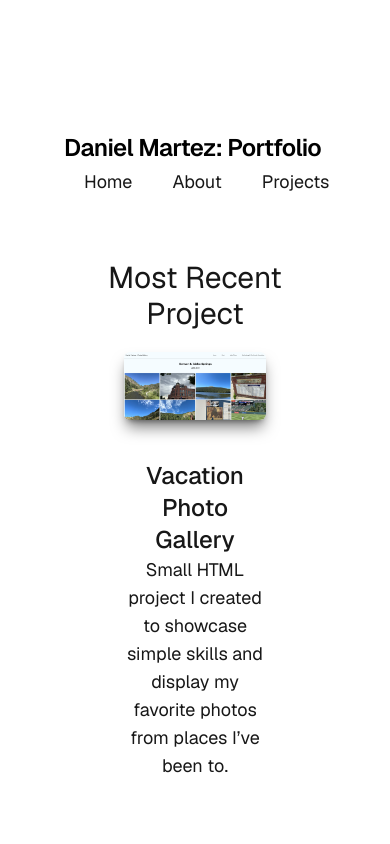
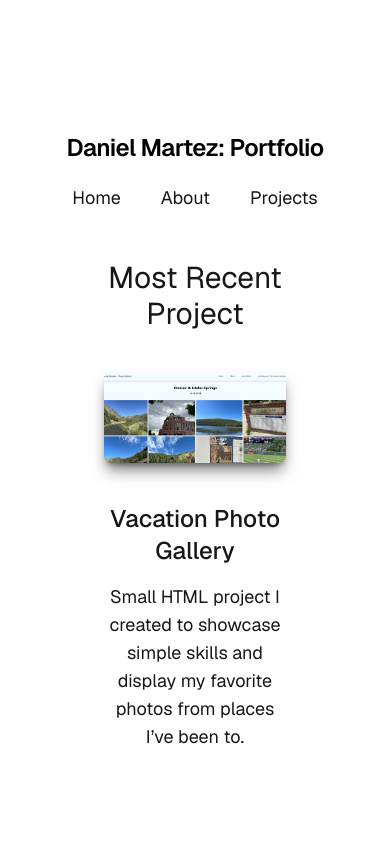
Before and after one commit to martezdaniel/new-portfolio, a Next.js app: page / in a window 390 px wide. Shown: the top 844 px of the page. Built offline with nearby package versions, Linux system fonts and the light colour scheme.

Commit message:
made some changes to home page for good responsive mobile design

```diff
--- a/app/layout.tsx
+++ b/app/layout.tsx
@@ -44,9 +44,9 @@ export default function RootLayout({
       >
         {/* header and nav bar */}
         <div className="flex min-h-screen bg-zinc-50 font-sans justify-center dark:bg-gray-900">
-          <main className="flex min-h-screen w-full max-w-3xl justify-center py-32 px-16 bg-white dark:bg-gray-900">
+          <main className="flex min-h-screen w-full max-w-4xl justify-center py-32 px-16 bg-white dark:bg-gray-900">
             <div className="flex flex-col gap-6 w-full">
-              <div className="flex flex-row flex-wrap items-center justify-between w-full">
+              <div className="flex flex-col sm:flex-row items-center text-center justify-between w-full gap-4">
               <h1 className="text-2xl font-semibold leading-10 tracking-tight text-black dark:text-zinc-50">
                 Daniel Martez: Portfolio
               </h1>
@@ -58,7 +58,7 @@ export default function RootLayout({
                 ))}
               </nav>
               </div>
-              <div className="m-10 text-center">
+              <div className="mt-6 text-center">
               {children}
               </div>
               {/* footer */}
--- a/app/page.tsx
+++ b/app/page.tsx
@@ -7,15 +7,15 @@ export default function Home() {
   return (
     <>
         <h1 className="text-3xl dark:text-zinc-50">Most Recent Project</h1>
-        <div className="grid grid-cols-2 max-md:grid-cols-1 gap-10 p-5 w-full">
+        <div className="grid gap-10 w-full p-10">
           <Image
-            className="w-full h-auto object-cover aspect-[2 / 1] rounded-md ring-3 shadow-lg/50 min-w-0"
+            className="w-full h-auto block object-cover aspect-[2/1] rounded-md ring-3 shadow-lg/50"
             src={featured.images[1]}
             alt={featured.images[1].alt}
             width={featured.images[1].width}
             height={featured.images[1].height}
           />
-          <div className="flex flex-col justify-center">
+          <div className="flex flex-col justify-center gap-4">
           <h2 className="text-2xl font-medium">{featured.title}</h2>
           <p className="text-lg dark:text-zinc-50">
             {featured.shortdesc}
```
